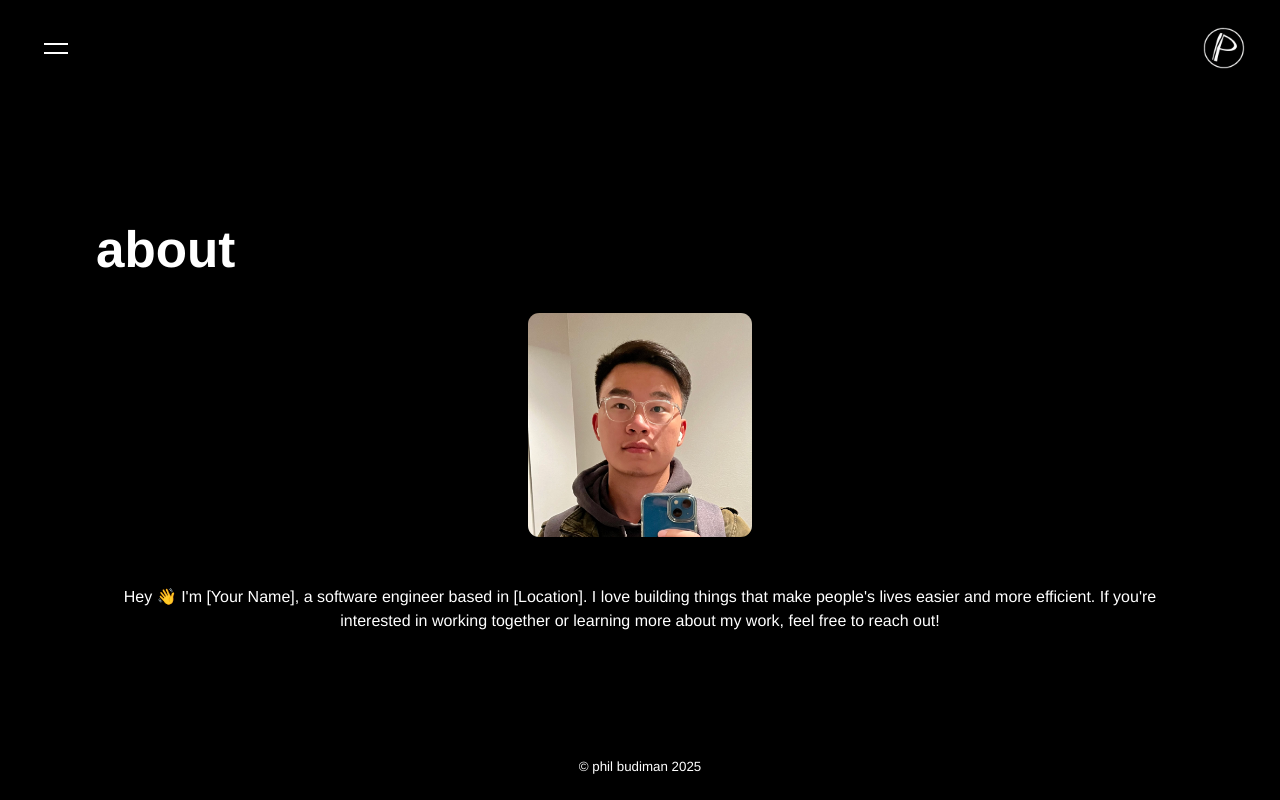
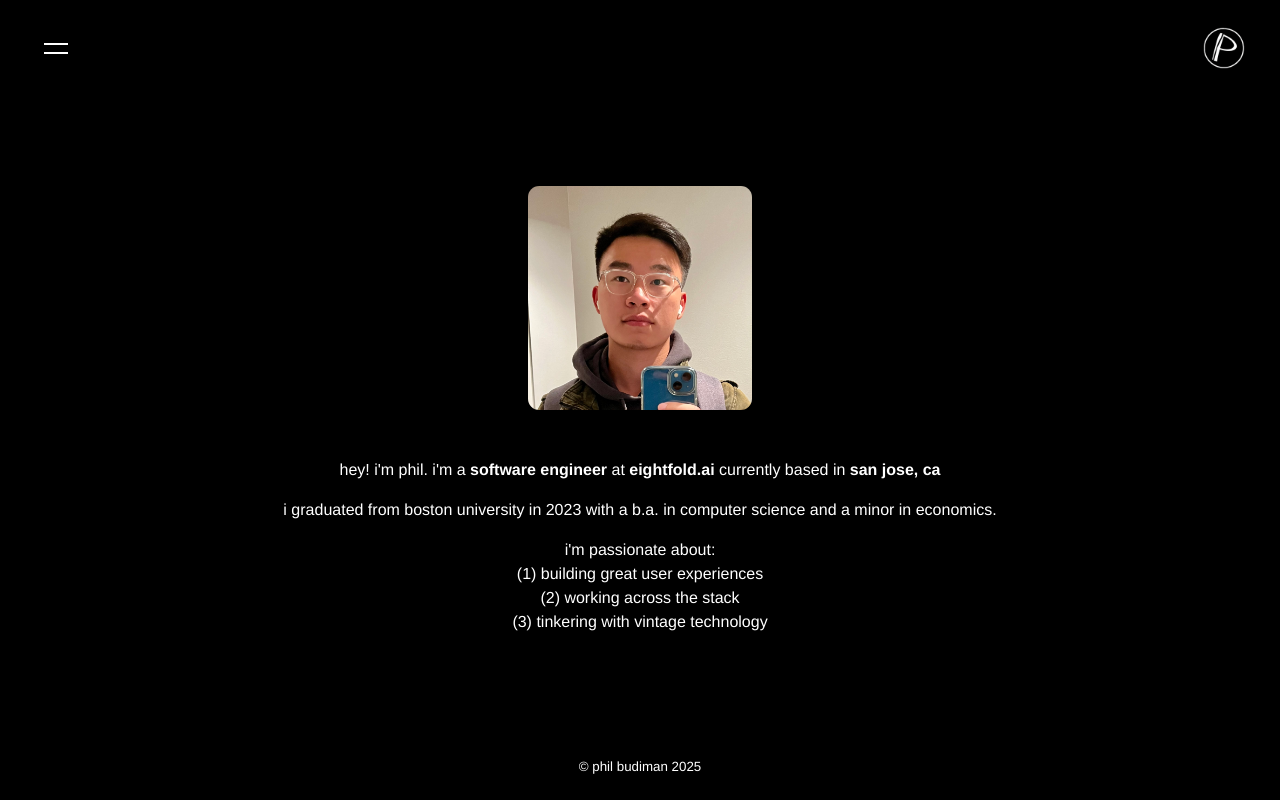
Before and after one commit to philbudiman/website, a React (Vite) app: page /about in a window 1280 px wide. Built offline with nearby package versions, Linux system fonts and the light colour scheme.

Commit message:
remove about-base class

```diff
--- a/src/pages/About/About.css
+++ b/src/pages/About/About.css
@@ -1,7 +1,3 @@
-.about-base {
-    margin: 4rem;
-}
-
 .content-wrapper {
     display: flex;
     flex-direction: column;
--- a/src/pages/About/About.tsx
+++ b/src/pages/About/About.tsx
@@ -1,17 +1,23 @@
 import './About.css';
 import headshot from '../../assets/headshot.jpg';
+import Markdown from 'react-markdown';
 
 const About = () => {
-    const textContent = "Hey 👋 I'm [Your Name], a software engineer based in [Location]. I love building things that make people's lives easier and more efficient. If you're interested in working together or learning more about my work, feel free to reach out!";
+    const textContent = [
+        "hey! i'm phil. i'm a **software engineer** at **eightfold.ai** currently based in **san jose, ca**",
+        "i graduated from boston university in 2023 with a b.a. in computer science and a minor in economics.",
+        "i'm passionate about:\n(1) building great user experiences\n(2) working across the stack\n(3) tinkering with vintage technology"
+    ];
     return (
-        <div className="about-base">
-            <h1>about</h1>
+        <div className="fade-in">
             <div className="content-wrapper">
                 <img
                     src={headshot}
                     alt="headshot"
                 />
-                <p>{textContent}</p>
+                <div className='txt' >
+                    <Markdown>{textContent.join('\n\n')}</Markdown>
+                </div>
             </div>
         </div>
     );
```
